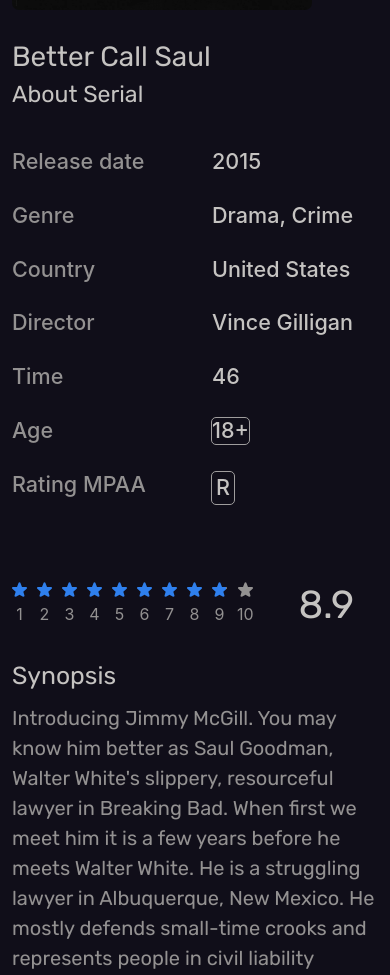
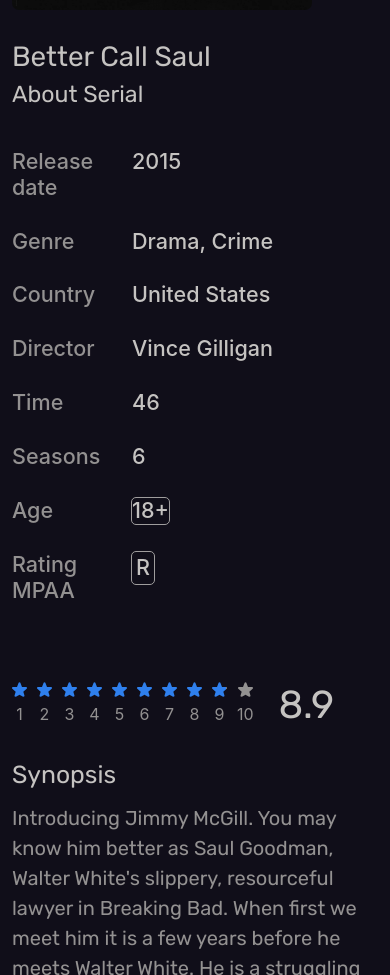
Before and after one commit to MihailGulkin/DjangoCinema, a Django app: a page that uses web/templates/web/serial_movie_base_page.html in a window 390 px wide. Shown: the part 605-1580 px from the top of the page. Run offline with Django 4.2, Linux system fonts and the light colour scheme; data comes from the database, SQL or seed files in the repository; some libraries are stand-ins or nearby versions; some web fonts are replaced.

Commit message:
18 commit some changes

```diff
--- a/web/static/css/movie_serial_page.css
+++ b/web/static/css/movie_serial_page.css
@@ -132,15 +132,45 @@
 {
     .svg_star_mark
     {
+        width: 20px;
+        height: 20px;
+    }
+
+    .many_star_container
+    {
+        margin-right: 15px;
+    }
+}
+
+@media all and (max-width: 425px)
+{
+    .svg_star_mark
+    {
         width: 15px;
         height: 15px;
     }
+
+    .many_star_container
+    {
+        margin-right: 15px;
+    }
+
+    .about_film_attribute
+    {
+        width: 120px;
+    }
 }
-@media all and (max-width: 375px)
+
+@media all and (max-width: 340px)
 {
     .svg_star_mark
     {
-        width: 10px;
-        height: 10px;
+        width: 12px;
+        height: 12px;
+    }
+
+    .many_star_container
+    {
+        margin-right: 15px;
     }
 }
--- a/web/static/js/change_p_text_size.js
+++ b/web/static/js/change_p_text_size.js
@@ -1,11 +1,9 @@
-function change_p_size_remove_star_bar()
+function change_p_size()
 {
     set_rating_font_size()
-    set_star()
     window.addEventListener('resize', function (event)
     {
         set_rating_font_size()
-        set_star()
     })
 
     function set_rating_font_size()
@@ -13,66 +11,6 @@
         $('.mov_rating_text').css('font-size', '0').css("font-size",
             `${$('.one_star_container').first().height() - 5}`)
     }
-    function set_star()
-    {
-        if(window.innerWidth < 768)
-        {
-            console.log('dfs')
-        }
-        `<div class="nav-item dropdown">
-                            <a class="nav-link dropdown-toggle" href="#" id="navbarDropdown" role="button"
-                               data-bs-toggle="dropdown" aria-expanded="false">
-                                <div class="svg_star_container">
-                                    <svg class="svg_star_mark" version="1.1" xmlns="http://www.w3.org/2000/svg"
-                                         xmlns:xlink="http://www.w3.org/1999/xlink" x="0px" y="0px"
-                                         width="940.688px" height="940.688px" viewBox="0 0 940.688 940.688"
-                                         style="enable-background:new 0 0 940.688 940.688;"
-                                         xml:space="preserve">
-                                        <defs>
-                                            <lineargradient>
-                                                <stop offset="50%" stop-color="yellow"></stop>
-                                                <stop offset="50%" stop-color="grey"></stop>
-                                            </lineargradient>
-                                       </defs>
-                                        <path d="M885.344,319.071l-258-3.8l-102.7-264.399c-19.8-48.801-88.899-48.801-108.6,0l-102.7,264.399l-258,3.8
-                                                        c-53.4,3.101-75.1,70.2-33.7,103.9l209.2,181.4l-71.3,247.7c-14,50.899,41.1,92.899,86.5,65.899l224.3-122.7l224.3,122.601
-                                                        c45.4,27,100.5-15,86.5-65.9l-71.3-247.7l209.2-181.399C960.443,389.172,938.744,322.071,885.344,319.071z"/>
-                                    </svg>
-                                </div>
-                            </a>
-
-                            <ul class="dropdown-menu dropdown-menu-end" aria-labelledby="navbarDropdown">
-                                {% for i in 10|for_range %}
-                                    <li>
-                                        <div class="one_star_div">
-                                            <a name="{{ i }}" class="one_star_container d-flex" href="#">
-                                                <div class="svg_star_container">
-                                                    <svg class="svg_star_mark" version="1.1"
-                                                         xmlns="http://www.w3.org/2000/svg"
-                                                         xmlns:xlink="http://www.w3.org/1999/xlink" x="0px" y="0px"
-                                                         width="940.688px" height="940.688px"
-                                                         viewBox="0 0 940.688 940.688"
-                                                         style="enable-background:new 0 0 940.688 940.688;"
-                                                         xml:space="preserve">
-                                        <defs>
-                                            <lineargradient id="grad_{{ i }}">
-                                                <stop offset="50%" stop-color="yellow"></stop>
-                                                <stop offset="50%" stop-color="grey"></stop>
-                                            </lineargradient>
-                                       </defs>
-                                                        <path d="M885.344,319.071l-258-3.8l-102.7-264.399c-19.8-48.801-88.899-48.801-108.6,0l-102.7,264.399l-258,3.8
-                                                        c-53.4,3.101-75.1,70.2-33.7,103.9l209.2,181.4l-71.3,247.7c-14,50.899,41.1,92.899,86.5,65.899l224.3-122.7l224.3,122.601
-                                                        c45.4,27,100.5-15,86.5-65.9l-71.3-247.7l209.2-181.399C960.443,389.172,938.744,322.071,885.344,319.071z"/>
-                                    </svg>
-                                                </div>
-                                                <p class="my-0 p_star_text">{{ i |add:1 }}</p>
-                                            </a>
-                                        </div>
-                                    </li>
-                                {% endfor %}
-                            </ul>
-                        </div>`
-    }
 }
 
-change_p_size_remove_star_bar()
+change_p_size()
--- a/web/templates/web/serial_movie_base_page.html
+++ b/web/templates/web/serial_movie_base_page.html
@@ -84,6 +84,16 @@
                                         </div>
                                     {% endif %}
                                 </li>
+                                {% if not content.title %}
+                                    <li class="d-flex about_film_block_container_li">
+                                        <div class="about_film_attribute">
+                                            <h4>Seasons</h4>
+                                        </div>
+                                        <div class="about_film_attribute_content">
+                                            <h4>{{ content.seasons.count }}</h4>
+                                        </div>
+                                    </li>
+                                {% endif %}
                                 <li class="d-flex about_film_block_container_li">
                                     <div class="about_film_attribute">
                                         <h4>Age</h4>
@@ -124,7 +134,7 @@
                                                 <stop offset="50%" stop-color="grey"></stop>
                                             </lineargradient>
                                        </defs>
-                                        <path d="M885.344,319.071l-258-3.8l-102.7-264.399c-19.8-48.801-88.899-48.801-108.6,0l-102.7,264.399l-258,3.8
+                                            <path d="M885.344,319.071l-258-3.8l-102.7-264.399c-19.8-48.801-88.899-48.801-108.6,0l-102.7,264.399l-258,3.8
                                                     c-53.4,3.101-75.1,70.2-33.7,103.9l209.2,181.4l-71.3,247.7c-14,50.899,41.1,92.899,86.5,65.899l224.3-122.7l224.3,122.601
                                                     c45.4,27,100.5-15,86.5-65.9l-71.3-247.7l209.2-181.399C960.443,389.172,938.744,322.071,885.344,319.071z"/>
                                     </svg>
```
Also changed, not shown: 1 other file.
